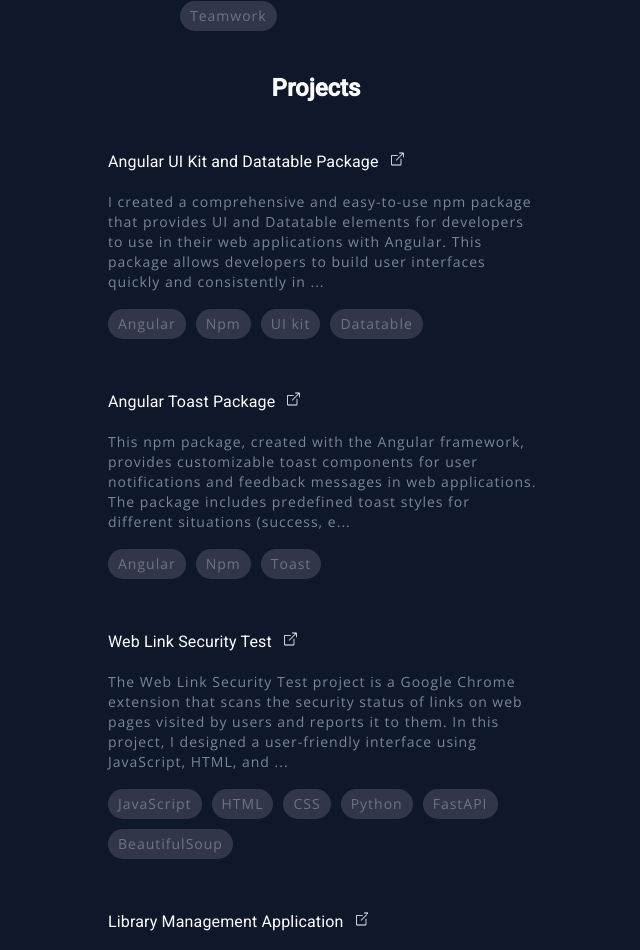
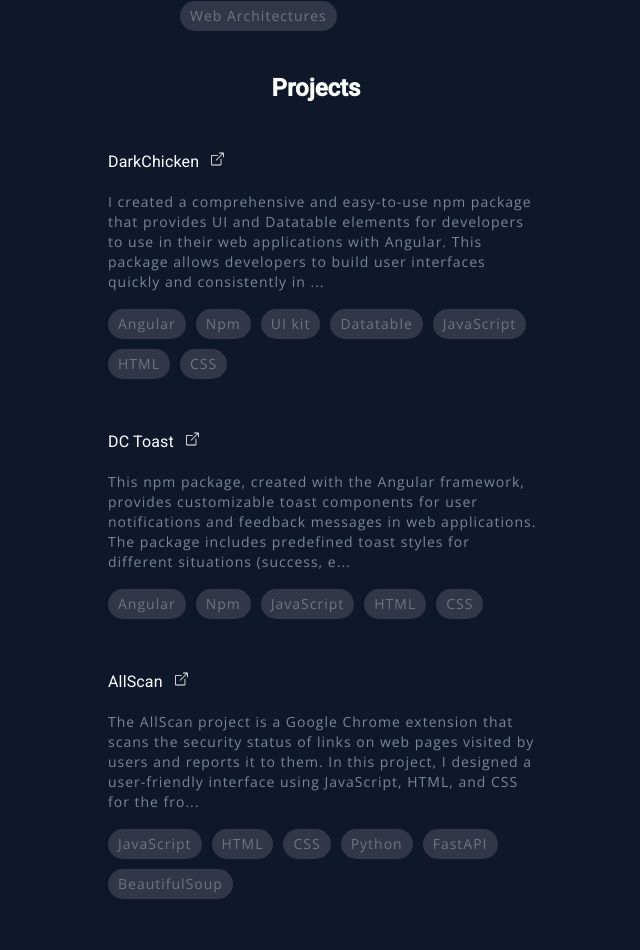
Before and after one commit to ergulferik/Portfolio-Website, an Angular app: page / in a window 1280 px wide. Shown: the part 1678-2628 px from the top of the page, without its empty margins (548-1188 px from the left). Built offline with nearby package versions, Linux system fonts and the light colour scheme.

Commit message:
extras updated

```diff
--- a/src/app/data/cardDatas.ts
+++ b/src/app/data/cardDatas.ts
@@ -2,23 +2,23 @@ import { ExperienceCards, ProjectCard } from "../cards.model";
 
 const cardsTR: ProjectCard[] = [
   {
-    "title": "Angular UI kit ve Datatable Paketi",
+    "title": "DarkChicen",
     "description": "Angular ile geliştiriciler için web uygulamalarında kullanılmak üzere kapsamlı ve kullanımı kolay bir UI ve Datatable elementleri sağlayan bir npm paketi oluşturdum. Bu paket, geliştiricilerin projelerinde hızlı ve tutarlı bir şekilde kullanıcı arayüzü oluşturmalarına olanak tanır. Paket içerisinde, çeşitli UI bileşenleri, formlar, butonlar, modallar ve tablolara ek olarak, veri yönetimini kolaylaştıran dinamik datatable bileşenleri yer almaktadır. Geliştiricilerin paketi kolayca entegre edebilmesi ve kullanabilmesi için kapsamlı bir web dökümanı da hazırladım. Bu döküman, adım adım kurulum talimatları, örnek kodlar ve kullanıcının ihtiyaç duyabileceği tüm bilgileri içermektedir. Ayrıca, paket sürekli olarak güncellenmekte ve yeni özellikler eklenmektedir.",
-    "extras": ["Angular", "Npm", "UI kit", "Datatable"],
+    "extras": ["Angular", "Npm", "UI kit", "Datatable", "JavaScript", "HTML", "CSS"],
     "id": "project1",
     "continueUrl": "https://github.com/skarahan35/darkchicken",
     "order": "1"
   },
   {
-    "title": "Angular Toast Paketi",
+    "title": "DC Toast",
     "description": "Angular frameworkü ile geliştiriciler için web uygulamalarında kullanılmak üzere oluşturduğum bu npm paketi, kullanıcı bildirimleri ve geri bildirim mesajları için özelleştirilebilir toast bileşenleri sağlar. Paketin içerisinde, farklı durumlar için önceden tanımlanmış toast stilleri (başarı, hata, bilgi, uyarı) bulunmakta ve kullanıcıların bu toast bileşenlerini ihtiyaçlarına göre özelleştirebilmesi mümkündür. Geliştiricilerin bu paketi projelerine entegre edebilmesi ve kullanabilmesi için detaylı bir web dökümanı hazırladım. Bu döküman, adım adım kurulum ve kullanım talimatları, örnek uygulamalar ve sık karşılaşılan sorunlar için çözümler içermektedir. Paket, kullanıcı deneyimini iyileştirmek ve uygulamaların daha profesyonel görünmesini sağlamak amacıyla sürekli olarak güncellenmekte ve geliştirilmekte.",
-    "extras": ["Angular", "Npm", "Toast"],
+    "extras": ["Angular", "Npm", "JavaScript", "HTML", "CSS"],
     "id": "project2",
     "continueUrl": "https://www.npmjs.com/package/dc-toast-ng",
     "order": "2"
   },
   {
-    "title": "Web Bağlantısı Güvenliği Testi",
+    "title": "AllScan",
     "description": "Web Bağlantısı Güvenliği Testi projesi, kullanıcıların gezindikleri web sayfaları üzerinde bulunan bağlantıların güvenlik durumunu tarayıp kullanıcıya raporlayan bir Google Chrome eklentisidir. Bu projede, frontend kısmı için JavaScript, HTML ve CSS teknolojilerini kullanarak kullanıcı dostu bir arayüz tasarladım. Backend kısmında ise Python, FastAPI ve BeautifulSoup teknolojilerini kullanarak güvenlik tarama ve raporlama fonksiyonlarını geliştirdim. Eklenti, ziyaret edilen web sayfasındaki tüm bağlantıları tarar, bağlantıların güvenlik durumunu analiz eder ve sonuçları kullanıcıya görsel olarak sunar. Geliştirilen proje, kullanıcıların internet güvenliğini artırmak amacıyla tasarlanmış olup, phishing ve zararlı içerik barındıran bağlantılardan korunmalarını sağlar. Projenin geliştirilmesi sürecinde detaylı bir kullanım ve tasarım dökümanı hazırladım. Bu döküman, eklentinin kurulumu, kullanımı ve teknik detayları hakkında kapsamlı bilgiler içermektedir. Ayrıca, eklentinin daha etkili çalışabilmesi için çeşitli test senaryoları ve kullanıcı geri bildirimlerine göre güncellemeler yapılmıştır.",
     "extras": ["JavaScript", "HTML", "CSS", "Python", "FastAPI", "BeautifulSoup"],
     "id": "project3",
@@ -36,7 +36,7 @@ const cardsTR: ProjectCard[] = [
   {
     "title": "Apartman Yönetim Uygulaması",
     "description": "Apartman Yönetim Uygulaması, bir apartman içerisindeki ailelerin iletişim ve yönetimini sağlayan kapsamlı bir çözümdür. Bu proje, Computer Network Programming esaslarına dayanarak geliştirilmiş olup, C#, .NET Core, WebSocket ve TCP/IP teknolojileri kullanılarak oluşturulmuştur. Uygulama, apartman sakinlerinin birbirleriyle iletişim kurmalarını, yönetim ile ilgili bilgileri paylaşmalarını ve çeşitli apartman hizmetlerini yönetmelerini sağlar. Proje, kullanıcı dostu bir arayüz ve güvenilir bir altyapı sunarak apartman yönetimini kolaylaştırır. Geliştirme sürecinde, uygulamanın nasıl kullanılacağına dair detaylı bir kullanım ve tasarım dökümanı hazırladım. Bu döküman, uygulamanın kurulumu, kullanımı ve çeşitli fonksiyonlarının nasıl çalıştığını ayrıntılı bir şekilde açıklamaktadır.",
-    "extras": ["C#", ".NET Core", "WebSocket", "TCP/IP"],
+    "extras": ["C#", ".NET Core", "WebSocket", "TCP/IP", "MVC"],
     "id": "project5",
     "continueUrl": "https://github.com/ergulferik/Apartment-Management-System",
     "order": "5"
@@ -44,7 +44,7 @@ const cardsTR: ProjectCard[] = [
   {
     "title": "Web Sayfası Tercüme Uygulaması",
     "description": "Web Sayfası Tercüme Uygulaması, bir web sitesi içerisindeki tüm sayfalardaki metinleri seçili dile göre tercüme eden ve tercüme edilmiş sayfaları yeni bir domain üzerinde yayınlayan bir uygulamadır. Bu proje, kullanıcıların web sitelerini farklı dillerde erişilebilir kılmalarını sağlamak amacıyla geliştirilmiştir. Uygulama, orijinal web sayfasındaki metinleri analiz eder, belirlenen dile çevirir ve çeviriyi yeni bir domain üzerinde yayınlar. Geliştirme sürecinde, uygulamanın kurulumu, kullanımı ve teknik detayları hakkında kapsamlı bir kullanım ve tasarım dökümanı hazırladım. Bu döküman, uygulamanın nasıl çalıştığını, hangi teknolojilerin kullanıldığını ve kullanıcıların karşılaşabileceği olası sorunların çözümlerini içermektedir.",
-    "extras": ["Translation", "Web Application"],
+    "extras": ["Python", "Selenium", "BeautifulSoup", "Pandas", "Örümcek Mimarisi"],
     "id": "project6",
     "continueUrl": "https://github.com/ergulferik/Website-Translator",
     "order": "6"
@@ -53,32 +53,32 @@ const cardsTR: ProjectCard[] = [
 
 const cardsEN = [
   {
-    "title": "Angular UI Kit and Datatable Package",
+    "title": "DarkChicken",
     "description": "I created a comprehensive and easy-to-use npm package that provides UI and Datatable elements for developers to use in their web applications with Angular. This package allows developers to build user interfaces quickly and consistently in their projects. The package includes various UI components, forms, buttons, modals, and tables, as well as dynamic datatable components to facilitate data management. I also prepared extensive web documentation to help developers easily integrate and use the package. This documentation includes step-by-step installation instructions, example codes, and all the information a user might need. Additionally, the package is constantly updated and new features are added.",
-    "extras": ["Angular", "Npm", "UI kit", "Datatable"],
+    "extras": ["Angular", "Npm", "UI kit", "Datatable", "JavaScript", "HTML", "CSS"],
     "id": "project1",
     "continueUrl": "https://github.com/skarahan35/darkchicken",
     "order": "1"
   },
   {
-    "title": "Angular Toast Package",
+    "title": "DC Toast",
     "description": "This npm package, created with the Angular framework, provides customizable toast components for user notifications and feedback messages in web applications. The package includes predefined toast styles for different situations (success, error, info, warning) and allows users to customize these toast components according to their needs. I prepared detailed web documentation for developers to easily integrate and use this package in their projects. This documentation includes step-by-step installation and usage instructions, example applications, and solutions for common issues. The package is constantly updated and developed to improve user experience and make applications look more professional.",
-    "extras": ["Angular", "Npm", "Toast"],
+    "extras": ["Angular", "Npm", "JavaScript", "HTML", "CSS"],
     "id": "project2",
     "continueUrl": "https://www.npmjs.com/package/dc-toast-ng",
     "order": "2"
   },
   {
-    "title": "Web Link Security Test",
-    "description": "The Web Link Security Test project is a Google Chrome extension that scans the security status of links on web pages visited by users and reports it to them. In this project, I designed a user-friendly interface using JavaScript, HTML, and CSS for the frontend part. For the backend, I developed security scanning and reporting functions using Python, FastAPI, and BeautifulSoup. The extension scans all links on the visited web page, analyzes their security status, and visually presents the results to the user. This project is designed to enhance users' internet security, helping them avoid phishing and harmful content. During the development process, I prepared detailed usage and design documentation. This documentation includes comprehensive information about the installation, usage, and technical details of the extension. Additionally, various test scenarios and updates based on user feedback were implemented to ensure the extension's effective operation.",
+    "title": "AllScan",
+    "description": "The AllScan project is a Google Chrome extension that scans the security status of links on web pages visited by users and reports it to them. In this project, I designed a user-friendly interface using JavaScript, HTML, and CSS for the frontend part. For the backend, I developed security scanning and reporting functions using Python, FastAPI, and BeautifulSoup. The extension scans all links on the visited web page, analyzes their security status, and visually presents the results to the user. This project is designed to enhance users' internet security, helping them avoid phishing and harmful content. During the development process, I prepared detailed usage and design documentation. This documentation includes comprehensive information about the installation, usage, and technical details of the extension. Additionally, various test scenarios and updates based on user feedback were implemented to ensure the extension's effective operation.",
     "extras": ["JavaScript", "HTML", "CSS", "Python", "FastAPI", "BeautifulSoup"],
     "id": "project3",
     "continueUrl": "https://github.com/ergulferik/All-Scan",
     "order": "3"
   },
   {
-    "title": "Library Management Application",
-    "description": "The Library Management Application is a comprehensive management system that allows the listing, borrowing, returning, and deletion of books in a library based on user permissions. The project was developed using Angular, HTML, CSS, JavaScript, and NGX technologies for the frontend to create a user-friendly and dynamic interface. For the backend, C#, ABP Framework, and MSSQL technologies were used to create a robust and reliable data management system. The application is designed to allow users to easily manage books and offers customizable features based on different user permissions. During the development process, I prepared academic documents detailing how to use the application and its various functions. These documents include examples and usage scenarios to help users utilize the application most effectively.",
+    "title": "Virtual Shelf Browser",
+    "description": "The Virtual Shelf Browser is a comprehensive management system that allows the listing, borrowing, returning, and deletion of books in a library based on user permissions. The project was developed using Angular, HTML, CSS, JavaScript, and NGX technologies for the frontend to create a user-friendly and dynamic interface. For the backend, C#, ABP Framework, and MSSQL technologies were used to create a robust and reliable data management system. The application is designed to allow users to easily manage books and offers customizable features based on different user permissions. During the development process, I prepared academic documents detailing how to use the application and its various functions. These documents include examples and usage scenarios to help users utilize the application most effectively.",
     "extras": ["Angular", "HTML", "CSS", "JavaScript", "NGX", "C#", "ABP Framework", "MSSQL"],
     "id": "project4",
     "continueUrl": "https://github.com/ergulferik/Virtual-Shelf-Browser",
@@ -87,7 +87,7 @@ const cardsEN = [
   {
     "title": "Apartment Management Application",
     "description": "The Apartment Management Application is a comprehensive solution for managing communication and administration within an apartment building. This project is based on Computer Network Programming principles and was developed using C#, .NET Core, WebSocket, and TCP/IP technologies. The application allows apartment residents to communicate with each other, share management-related information, and manage various apartment services. The project offers a user-friendly interface and a reliable infrastructure to facilitate apartment management. During the development process, I prepared detailed usage and design documentation explaining how to use the application and its various functions.",
-    "extras": ["C#", ".NET Core", "WebSocket", "TCP/IP"],
+    "extras": ["C#", ".NET Core", "WebSocket", "TCP/IP", "MVC"],
     "id": "project5",
     "continueUrl": "https://github.com/ergulferik/Apartment-Management-System",
     "order": "5"
@@ -95,7 +95,7 @@ const cardsEN = [
   {
     "title": "Website Translation Application",
     "description": "The Website Translation Application translates all the texts on a website into a selected language and publishes the translated pages on a new domain. This project was developed to make websites accessible in different languages for users. The application analyzes the texts on the original website, translates them into the specified language, and publishes the translation on a new domain. During the development process, I prepared detailed usage and design documentation that explains how the application works, the technologies used, and solutions for potential issues users might encounter.",
-    "extras": ["Translation", "Web Application"],
+    "extras": ["Python", "Selenium", "BeautifulSoup", "Pandas", "Spider Architecture"],
     "id": "project6",
     "continueUrl": "https://github.com/ergulferik/Website-Translator",
     "order": "6"
@@ -129,7 +129,7 @@ const experienceDataTR: ExperienceCards[] = [
   {
     "title": "Yazılım Geliştirici Stajyeri",
     "description": "İthinka Yazılım Danışmanlık Hizmetleri'nde yaz dönemi stajım sırasında web mimarileri hakkında araştırma konularında görev aldım. Web üzerinde kullanılan teknolojiler ve bu teknolojileri kullanarak oluşturulabilecek mimarilerin araştırılması ve yazılım geliştirici ekibi ile birlikte bu araştırılan mimarilerin uygulanmasında çalıştım. Staj boyunca ekip çalışması, problem çözme ve yeni teknolojilere adaptasyon konularında deneyim kazandım.",
-    "extras": ["Web Architecture", "Research", "Teamwork"],
+    "extras": ["HTML", "CSS", "JavaScript", "Angular", "Web Mimarileri"],
     "id": "experience3",
     "continueUrl": "https://ithinka.com/",
     "order": "3",
@@ -165,7 +165,7 @@ const experienceDataEN = [
   {
     "title": "Software Developer Intern",
     "description": "During my summer internship at İthinka Yazılım Danışmanlık Hizmetleri, I worked on researching web architectures. I was responsible for researching the technologies used on the web and the architectures that could be created using these technologies, and applying these researched architectures with the software development team. Throughout the internship, I gained experience in teamwork, problem-solving, and adapting to new technologies.",
-    "extras": ["Web Architecture", "Research", "Teamwork"],
+    "extras": ["HTML", "CSS", "JavaScript", "Angular", "Web Architectures"],
     "id": "experience3",
     "continueUrl": "https://ithinka.com/",
     "order": "3",
```
Also changed, not shown: 3 other files (tests, documents, lock files or other folders).
